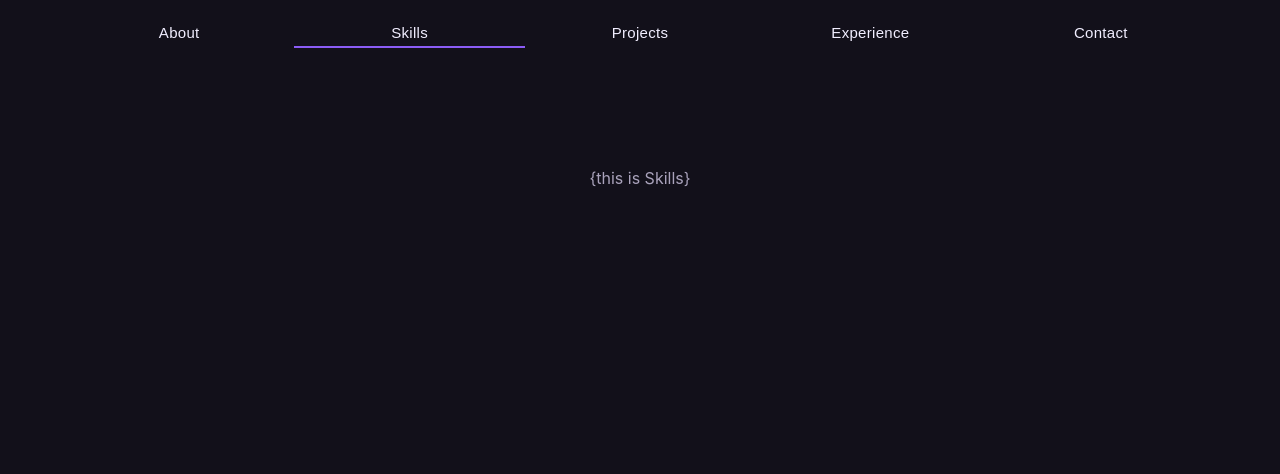
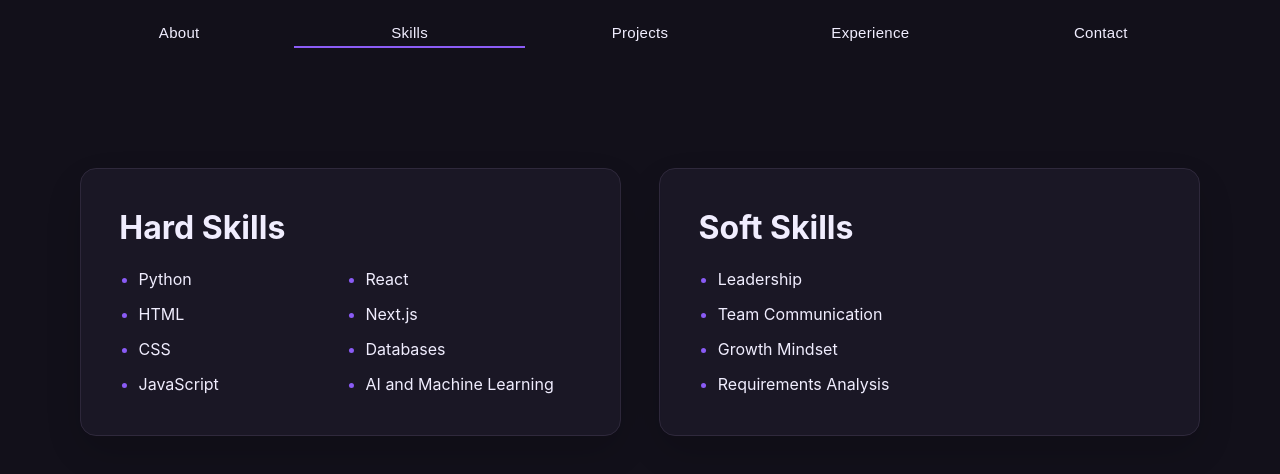
Before and after one commit to Tekn-drive/Portfolio, a React app: page / in a window 1280 px wide. Both pictures are taken after a click on the button "Skills". Shown: the top 474 px of the page. Built offline with nearby package versions, Linux system fonts and the light colour scheme; the HTML template or start-up script is replaced by a standard one.

Commit message:
Created About and Skills Sections

```diff
--- a/src/App.css
+++ b/src/App.css
@@ -73,6 +73,113 @@
   margin: 0;
 }
 
+.about-content {
+  display: grid;
+  grid-template-columns: minmax(14rem, 20rem) minmax(0, 1fr);
+  align-items: center;
+  gap: clamp(2rem, 6vw, 5rem);
+  max-width: 64rem;
+  margin: 0 auto;
+  text-align: left;
+}
+
+.profile-frame {
+  position: relative;
+  width: min(20rem, 68vw);
+  aspect-ratio: 1;
+  padding: 0.4rem;
+  overflow: hidden;
+  border: 2px solid var(--primary);
+  border-radius: 50%;
+  background: var(--surface);
+  box-shadow: 0 0 0 0.45rem rgba(139, 92, 246, 0.12),
+    0 1.25rem 3.5rem rgba(0, 0, 0, 0.28);
+}
+
+.profile-frame img {
+  width: 100%;
+  height: 100%;
+  display: block;
+  object-fit: cover;
+  object-position: 50% 42%;
+  border-radius: 50%;
+}
+
+.about-copy h1 {
+  margin: 0;
+  color: var(--text);
+  font-size: clamp(2.5rem, 6vw, 4.5rem);
+  font-weight: 700;
+  line-height: 1;
+}
+
+.about-copy p {
+  max-width: 42rem;
+  color: var(--muted-text);
+  font-size: 1rem;
+  line-height: 1.7;
+}
+
+.about-copy .about-subtitle {
+  margin: 1.25rem 0 1.5rem;
+  color: var(--secondary);
+  font-size: 1.05rem;
+  font-weight: 600;
+  line-height: 1.45;
+}
+
+.skills-content {
+  display: grid;
+  grid-template-columns: repeat(2, minmax(0, 1fr));
+  width: min(100%, 70rem);
+  gap: clamp(1.25rem, 3vw, 2.5rem);
+  margin: 0 auto;
+  text-align: left;
+}
+
+.skills-group {
+  width: 100%;
+  padding: clamp(1.5rem, 3vw, 2.5rem);
+  border: 1px solid var(--border);
+  border-radius: 1rem;
+  background: var(--surface);
+  box-shadow: 0 1rem 2.5rem rgba(0, 0, 0, 0.16);
+}
+
+.skills-group-hard {
+  animation: reveal-card-left 3s 320ms cubic-bezier(0.22, 1, 0.36, 1) both;
+}
+
+.skills-group-soft {
+  animation: reveal-card-right 3s 320ms cubic-bezier(0.22, 1, 0.36, 1) both;
+}
+
+.skills-group h2 {
+  margin: 0 0 1.25rem;
+  color: var(--text);
+  font-size: clamp(1.5rem, 3vw, 2rem);
+  font-weight: 700;
+}
+
+.skills-group ul {
+  display: grid;
+  gap: 0.7rem;
+  margin: 0;
+  padding-left: 1.2rem;
+  color: var(--text);
+  line-height: 1.5;
+}
+
+.skills-group li::marker { color: var(--primary); }
+
+.hard-skills-list {
+  position: relative;
+  grid-template-rows: repeat(4, auto);
+  grid-auto-flow: column;
+  grid-template-columns: repeat(2, minmax(0, 1fr));
+  column-gap: 2.5rem;
+}
+
 .swipe-from-right { animation: swipe-from-right 320ms ease-out both; }
 .swipe-from-left { animation: swipe-from-left 320ms ease-out both; }
 
@@ -93,8 +200,43 @@
   }
 }
 
+@media (max-width: 44rem) {
+  .about-content {
+    grid-template-columns: 1fr;
+    justify-items: center;
+    text-align: center;
+  }
+
+  .about-copy p { margin-inline: auto; }
+
+  .skills-content {
+    grid-template-columns: 1fr;
+    gap: 2.5rem;
+    max-width: 30rem;
+  }
+
+  .hard-skills-list {
+    grid-template-columns: 1fr;
+    grid-template-rows: none;
+    grid-auto-flow: row;
+  }
+
+}
+
+@keyframes reveal-card-left {
+  from { opacity: 0; transform: translateX(-2rem); }
+  to { opacity: 1; transform: translateX(0); }
+}
+
+@keyframes reveal-card-right {
+  from { opacity: 0; transform: translateX(2rem); }
+  to { opacity: 1; transform: translateX(0); }
+}
+
 @media (prefers-reduced-motion: reduce) {
   .site-navigation button::after { transition: none; }
   .swipe-from-right,
-  .swipe-from-left { animation: none; }
+  .swipe-from-left,
+  .skills-group-hard,
+  .skills-group-soft { animation: none; }
 }
--- a/src/App.jsx
+++ b/src/App.jsx
@@ -1,4 +1,5 @@
 import { useState } from 'react'
+import profileImage from './assets/profile.jpg'
 import './App.css'
 
 const navigation = ['About', 'Skills', 'Projects', 'Experience', 'Contact']
@@ -40,7 +41,58 @@ function App() {
           className={`content-panel swipe-from-${direction}`}
           aria-label={activePage}
         >
-          <p>{`{this is ${activePage}}`}</p>
+          {activePage === 'About' ? (
+            <div className="about-content">
+              <div className="profile-frame">
+                <img src={profileImage} alt="Juan Arnold" />
+              </div>
+              <div className="about-copy">
+                <h1>Juan Arnold</h1>
+                <p className="about-subtitle">
+                  Software Engineer | Machine Learning and Data Science Enthusiast
+                </p>
+                <p>
+                  Hi, I am Juan Arnold I am currently a Freelance Software Engineer at
+                  PWD Lab, I build apps with the focus on web development, data and AI.
+                  I aspire to be a data scientist or machine learning engineer in the
+                  future.
+                </p>
+              </div>
+            </div>
+          ) : activePage === 'Skills' ? (
+            <div className="skills-content">
+              <section
+                className="skills-group skills-group-hard"
+                aria-labelledby="hard-skills-title"
+              >
+                <h2 id="hard-skills-title">Hard Skills</h2>
+                <ul className="hard-skills-list">
+                  <li>Python</li>
+                  <li>HTML</li>
+                  <li>CSS</li>
+                  <li>JavaScript</li>
+                  <li>React</li>
+                  <li>Next.js</li>
+                  <li>Databases</li>
+                  <li>AI and Machine Learning</li>
+                </ul>
+              </section>
+              <section
+                className="skills-group skills-group-soft"
+                aria-labelledby="soft-skills-title"
+              >
+                <h2 id="soft-skills-title">Soft Skills</h2>
+                <ul>
+                  <li>Leadership</li>
+                  <li>Team Communication</li>
+                  <li>Growth Mindset</li>
+                  <li>Requirements Analysis</li>
+                </ul>
+              </section>
+            </div>
+          ) : (
+            <p>{`{this is ${activePage}}`}</p>
+          )}
         </section>
       </main>
     </>
```
Also changed, not shown: 1 other file (tests, documents, lock files or other folders).
